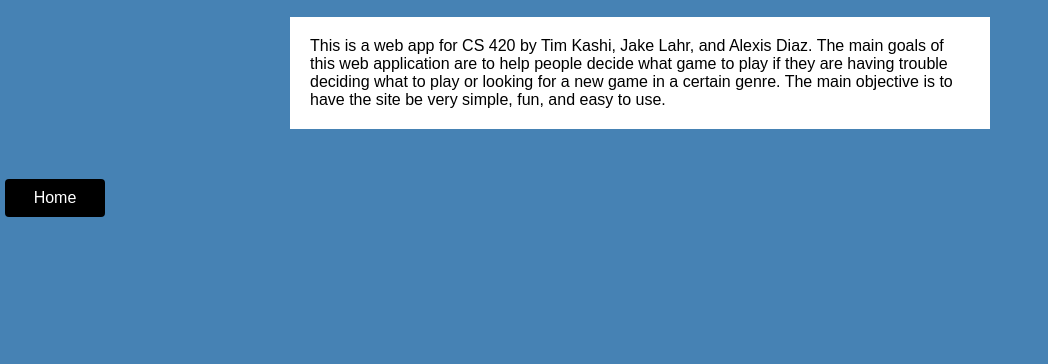
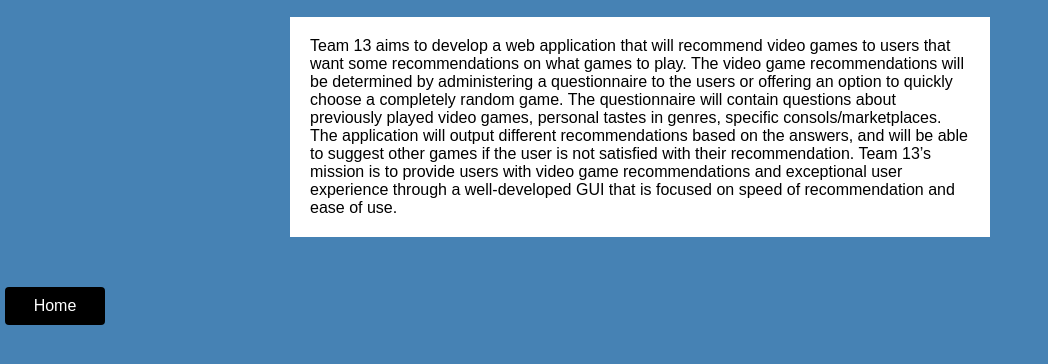
Before and after one commit to TimothyKashi/HCI_Project, a plain HTML site: page App1/about.html in a window 1280 px wide. Shown: the part 60-424 px from the top of the page, without its empty margins (0-1048 px from the left). Drawn offline with Linux system fonts and the light colour scheme.

Commit message:
Update about.html
updated about description to match abstract on project 3

```diff
--- a/App1/about.html
+++ b/App1/about.html
@@ -10,14 +10,18 @@
       <h1>About</h1>
       <div id="wrapper">
         <p class="paragraph">
-          This is a web app for CS 420 by Tim Kashi,
-          Jake Lahr, and Alexis Diaz. The main goals of
-          this web application are to help people decide
-          what game to play if they are having trouble
-          deciding what to play or looking for a new
-          game in a certain genre. The main objective
-          is to have the site be very simple, fun,
-          and easy to use.
+          Team 13 aims to develop a web application that will recommend video
+          games to users that want some recommendations on what games to play.
+          The video game recommendations will be determined by administering a
+          questionnaire to the users or offering an option to quickly choose a
+          completely random game. The questionnaire will contain questions about
+          previously played video games, personal tastes in genres, specific
+          consols/marketplaces. The application will output different
+          recommendations based on the answers, and will be able to suggest
+          other games if the user is not satisfied with their recommendation.
+          Team 13’s mission is to provide users with video game recommendations
+          and exceptional user experience through a well-developed GUI that is
+          focused on speed of recommendation and ease of use.
 
         </p>
       </div>
```
